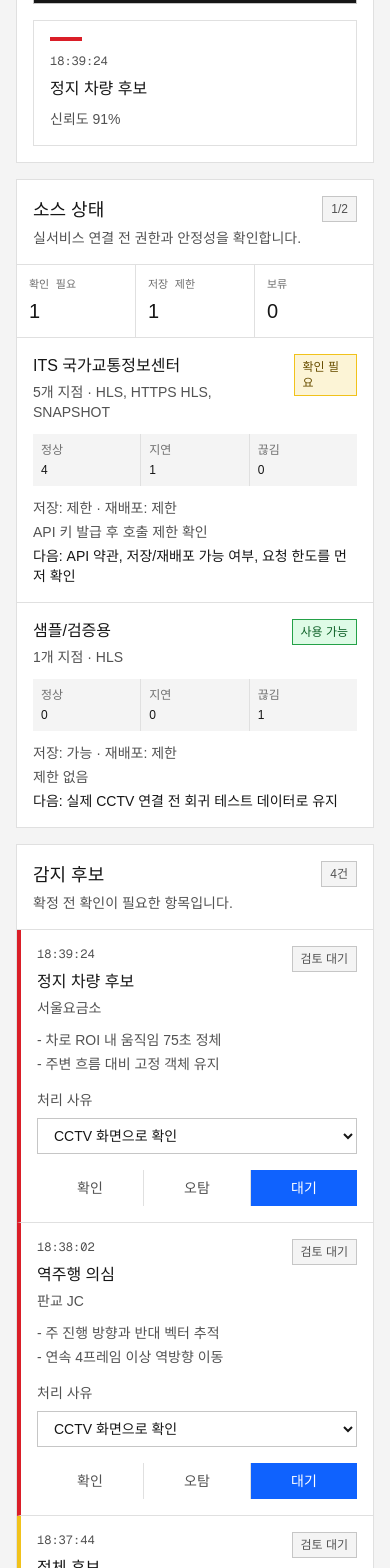
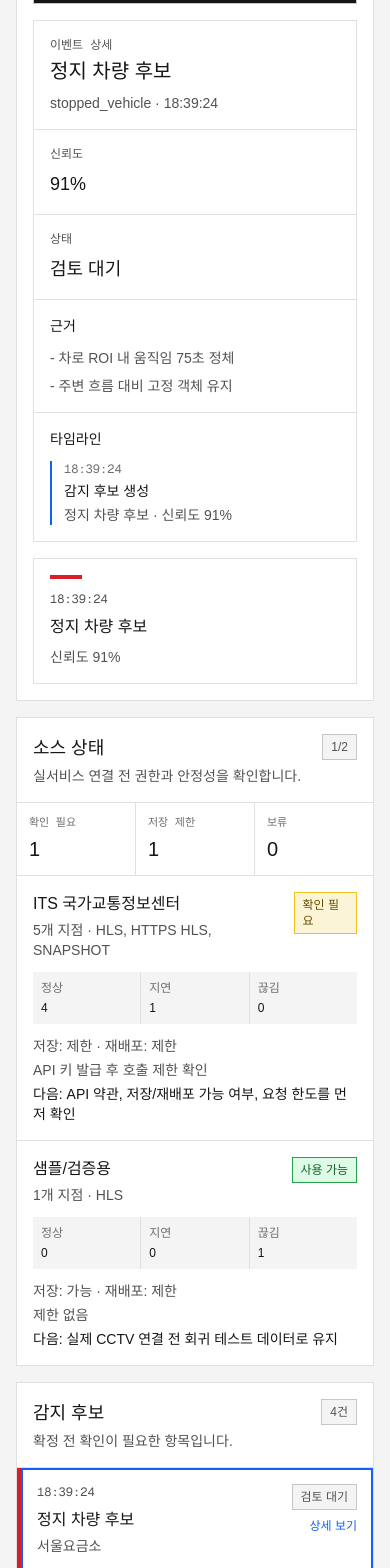
Before and after one commit to jikwon-labs/highway-cctv, a Next.js app: page / in a window 390 px wide. Shown: the part 2840-4408 px from the top of the page. Built offline with nearby package versions, Linux system fonts and the light colour scheme.

Commit message:
feat: add event detail timeline

```diff
--- a/src/components/control-room-dashboard.tsx
+++ b/src/components/control-room-dashboard.tsx
@@ -22,6 +22,7 @@ import {
   updateEventReviewStatus,
   type FeedStatusFilter,
 } from "@/lib/dashboard";
+import { buildEventTimeline, getNextSelectedEventId, type EventTimelineItem } from "@/lib/event-workflow";
 import {
   applyReviewHistoryToEvents,
   createReviewHistoryEntry,
@@ -114,6 +115,7 @@ export function ControlRoomDashboard({
   const [reviewHistory, setReviewHistory] = useState<ReviewHistoryEntry[]>(() => readStoredReviewHistory());
   const [events, setEvents] = useState(() => applyReviewHistoryToEvents(initialEvents, reviewHistory));
   const [selectedFeedId, setSelectedFeedId] = useState(initialFeeds[0]?.id ?? "");
+  const [selectedEventId, setSelectedEventId] = useState(() => getNextSelectedEventId(initialEvents));
   const [statusFilter, setStatusFilter] = useState<FeedStatusFilter>("all");
   const [apiStatus, setApiStatus] = useState("mock 데이터 사용 중");
   const [isRefreshing, setIsRefreshing] = useState(false);
@@ -127,6 +129,8 @@ export function ControlRoomDashboard({
     feeds.find((feed) => feed.id === selectedFeedId) ?? visibleFeeds[0] ?? feeds[0];
   const selectedFeedEvents = selectedFeed ? getEventsForFeed(events, selectedFeed.id) : [];
   const priorityEvents = getTopPriorityEvents(events, 4);
+  const selectedEvent = events.find((event) => event.id === selectedEventId) ?? priorityEvents[0];
+  const selectedEventTimeline = selectedEvent ? buildEventTimeline(selectedEvent, reviewHistory) : [];
   const summary = getControlRoomSummary(feeds, events);
   const sourceStatusCards = useMemo(() => buildSourceStatusCards(feeds, sourceProfiles), [feeds]);
   const sourceSummary = useMemo(
@@ -185,6 +189,7 @@ export function ControlRoomDashboard({
       setFeeds(mergedSnapshot.feeds);
       setEvents(mergedSnapshot.events);
       setSelectedFeedId((currentFeedId) => getNextSelectedFeedId(nextVisibleFeeds, currentFeedId));
+      setSelectedEventId((currentEventId) => getNextSelectedEventId(mergedSnapshot.events, currentEventId));
       setApiStatus(`${getCctvSourceLabel(snapshot.meta.source)} · ${snapshot.meta.generatedAt.slice(11, 19)} 갱신`);
     } catch (error) {
       setApiStatus(error instanceof Error ? `갱신 실패 · ${error.message}` : "갱신 실패");
@@ -213,6 +218,8 @@ export function ControlRoomDashboard({
               feed={selectedFeed}
               feeds={visibleFeeds.length > 0 ? visibleFeeds : feeds}
               events={selectedFeedEvents}
+              selectedEvent={selectedEvent}
+              eventTimeline={selectedEventTimeline}
               onSelectFeed={setSelectedFeedId}
             />
           ) : (
@@ -222,6 +229,8 @@ export function ControlRoomDashboard({
             sourceStatusCards={sourceStatusCards}
             sourceSummary={sourceSummary}
             events={priorityEvents}
+            selectedEventId={selectedEvent?.id ?? ""}
+            onSelectEvent={setSelectedEventId}
             feeds={feeds}
             reviewHistory={reviewHistory}
             reviewReasonByEventId={reviewReasonByEventId}
@@ -364,11 +373,15 @@ function VideoWorkspace({
   feed,
   feeds,
   events,
+  selectedEvent,
+  eventTimeline,
   onSelectFeed,
 }: {
   feed: CctvFeed;
   feeds: CctvFeed[];
   events: DetectionEvent[];
+  selectedEvent?: DetectionEvent;
+  eventTimeline: EventTimelineItem[];
   onSelectFeed: (feedId: string) => void;
 }) {
   const visibleEvents = events.length > 0 ? events : [];
@@ -389,6 +402,7 @@ function VideoWorkspace({
       <div className="flex flex-1 flex-col gap-4 p-4">
         <CctvMap feeds={feeds} selectedFeed={feed} onSelectFeed={onSelectFeed} />
         <VideoPlayer feed={feed} />
+        <EventDetailPanel event={selectedEvent} timeline={eventTimeline} />
 
         <div className="grid gap-px border border-[#e0e0e0] bg-[#e0e0e0] md:grid-cols-3">
           {visibleEvents.length > 0 ? (
@@ -408,6 +422,69 @@ function VideoWorkspace({
         </div>
       </div>
     </section>
+  );
+}
+
+function EventDetailPanel({
+  event,
+  timeline,
+}: {
+  event?: DetectionEvent;
+  timeline: EventTimelineItem[];
+}) {
+  if (!event) {
+    return (
+      <section className="border border-[#e0e0e0] bg-white p-4 text-sm text-[#525252]">
+        선택된 감지 후보가 없습니다.
+      </section>
+    );
+  }
+
+  return (
+    <section className="border border-[#e0e0e0] bg-white">
+      <div className="grid gap-px border-b border-[#e0e0e0] bg-[#e0e0e0] md:grid-cols-[1fr_180px_120px]">
+        <div className="bg-white p-4">
+          <p className="font-mono text-xs text-[#525252]">이벤트 상세</p>
+          <h3 className="mt-1 text-xl font-normal text-[#161616]">{event.label}</h3>
+          <p className="mt-2 text-sm text-[#525252]">{event.type} · {event.detectedAt}</p>
+        </div>
+        <DetailMetric label="신뢰도" value={`${(event.confidence * 100).toFixed(0)}%`} />
+        <DetailMetric label="상태" value={reviewLabel[event.reviewStatus]} />
+      </div>
+
+      <div className="grid gap-px bg-[#e0e0e0] md:grid-cols-[1fr_1fr]">
+        <div className="bg-white p-4">
+          <h4 className="text-sm font-medium text-[#161616]">근거</h4>
+          <ul className="mt-3 space-y-2 text-sm text-[#525252]">
+            {event.evidence.map((item) => (
+              <li key={item}>- {item}</li>
+            ))}
+          </ul>
+        </div>
+
+        <div className="bg-white p-4">
+          <h4 className="text-sm font-medium text-[#161616]">타임라인</h4>
+          <ol className="mt-3 space-y-3">
+            {timeline.map((item) => (
+              <li key={item.id} className="border-l-2 border-[#0f62fe] pl-3">
+                <p className="font-mono text-xs text-[#6f6f6f]">{item.timeLabel}</p>
+                <p className="mt-1 text-sm font-medium text-[#161616]">{item.title}</p>
+                <p className="mt-1 text-sm text-[#525252]">{item.description}</p>
+              </li>
+            ))}
+          </ol>
+        </div>
+      </div>
+    </section>
+  );
+}
+
+function DetailMetric({ label, value }: { label: string; value: string }) {
+  return (
+    <div className="bg-white p-4">
+      <p className="font-mono text-xs text-[#525252]">{label}</p>
+      <p className="mt-2 text-lg text-[#161616]">{value}</p>
+    </div>
   );
 }
 
@@ -512,6 +589,8 @@ function RightRail({
   sourceStatusCards,
   sourceSummary,
   events,
+  selectedEventId,
+  onSelectEvent,
   feeds,
   reviewHistory,
   reviewReasonByEventId,
@@ -521,6 +600,8 @@ function RightRail({
   sourceStatusCards: SourceStatusCard[];
   sourceSummary: ReturnType<typeof getSourceReadinessSummary>;
   events: DetectionEvent[];
+  selectedEventId: string;
+  onSelectEvent: (eventId: string) => void;
   feeds: CctvFeed[];
   reviewHistory: ReviewHistoryEntry[];
   reviewReasonByEventId: Record<string, string>;
@@ -532,6 +613,8 @@ function RightRail({
       <SourceStatusPanel cards={sourceStatusCards} summary={sourceSummary} />
       <EventPanel
         events={events}
+        selectedEventId={selectedEventId}
+        onSelectEvent={onSelectEvent}
         feeds={feeds}
         reviewReasonByEventId={reviewReasonByEventId}
         onReasonChange={onReasonChange}
@@ -664,12 +747,16 @@ function formatHistoryTime(value: string): string {
 
 function EventPanel({
   events,
+  selectedEventId,
+  onSelectEvent,
   feeds,
   reviewReasonByEventId,
   onReasonChange,
   onReview,
 }: {
   events: DetectionEvent[];
+  selectedEventId: string;
+  onSelectEvent: (eventId: string) => void;
   feeds: CctvFeed[];
   reviewReasonByEventId: Record<string, string>;
   onReasonChange: (eventId: string, reason: string) => void;
@@ -683,18 +770,33 @@ function EventPanel({
         {events.map((event) => {
           const feed = feeds.find((item) => item.id === event.feedId);
           const selectedReason = reviewReasonByEventId[event.id] ?? getDefaultReviewReason("confirmed");
+          const selected = event.id === selectedEventId;
 
           return (
-            <article key={event.id} className={`border-b border-l-4 border-b-[#e0e0e0] p-4 last:border-b-0 ${severityClass[event.severity]}`}>
+            <article
+              key={event.id}
+              className={`border-b border-l-4 border-b-[#e0e0e0] p-4 last:border-b-0 ${severityClass[event.severity]} ${
+                selected ? "ring-2 ring-inset ring-[#0f62fe]" : ""
+              }`}
+            >
               <div className="flex items-start justify-between gap-3">
                 <div>
                   <p className="font-mono text-xs text-[#525252]">{event.detectedAt}</p>
                   <h3 className="mt-2 font-medium">{event.label}</h3>
                   <p className="mt-1 text-sm text-[#525252]">{feed?.name ?? "알 수 없음"}</p>
                 </div>
-                <span className="border border-[#c6c6c6] bg-[#f4f4f4] px-2 py-1 text-xs text-[#525252]">
-                  {reviewLabel[event.reviewStatus]}
-                </span>
+                <div className="flex flex-col items-end gap-2">
+                  <span className="border border-[#c6c6c6] bg-[#f4f4f4] px-2 py-1 text-xs text-[#525252]">
+                    {reviewLabel[event.reviewStatus]}
+                  </span>
+                  <button
+                    className="text-xs text-[#0f62fe] underline-offset-2 hover:underline"
+                    type="button"
+                    onClick={() => onSelectEvent(event.id)}
+                  >
+                    상세 보기
+                  </button>
+                </div>
               </div>
               <ul className="mt-3 space-y-1 text-sm text-[#525252]">
                 {event.evidence.map((item) => (
--- /dev/null
+++ b/src/lib/event-workflow.ts
@@ -0,0 +1,66 @@
+import { getTopPriorityEvents, type DetectionEvent, type ReviewStatus } from "./cctv";
+import type { ReviewHistoryEntry } from "./review-history";
+
+export type EventTimelineItem = {
+  id: string;
+  timeLabel: string;
+  title: string;
+  description: string;
+};
+
+const reviewLabel: Record<ReviewStatus, string> = {
+  needs_review: "검토 대기",
+  confirmed: "확인",
+  dismissed: "오탐",
+};
+
+export function getNextSelectedEventId(
+  events: DetectionEvent[],
+  currentEventId?: string,
+): string {
+  if (currentEventId && events.some((event) => event.id === currentEventId)) {
+    return currentEventId;
+  }
+
+  return getTopPriorityEvents(events, 1)[0]?.id ?? "";
+}
+
+export function buildEventTimeline(
+  event: DetectionEvent,
+  history: ReviewHistoryEntry[],
+): EventTimelineItem[] {
+  const reviewSteps = history
+    .filter((entry) => entry.eventId === event.id)
+    .sort((a, b) => a.createdAt.localeCompare(b.createdAt))
+    .map((entry) => ({
+      id: entry.id,
+      timeLabel: formatHistoryTime(entry.createdAt),
+      title: `${reviewLabel[entry.previousStatus]} → ${reviewLabel[entry.nextStatus]}`,
+      description: `${entry.operator} · ${entry.reasonNote ?? "처리 사유 없음"}`,
+    }));
+
+  return [
+    {
+      id: `${event.id}-detected`,
+      timeLabel: event.detectedAt,
+      title: "감지 후보 생성",
+      description: `${event.label} · 신뢰도 ${(event.confidence * 100).toFixed(0)}%`,
+    },
+    ...reviewSteps,
+  ];
+}
+
+function formatHistoryTime(value: string): string {
+  const date = new Date(value);
+
+  if (Number.isNaN(date.getTime())) {
+    return value;
+  }
+
+  return date.toLocaleTimeString("ko-KR", {
+    hour: "2-digit",
+    minute: "2-digit",
+    second: "2-digit",
+    timeZone: "Asia/Seoul",
+  });
+}
```
Also changed, not shown: 3 other files (tests, documents, lock files or other folders).
